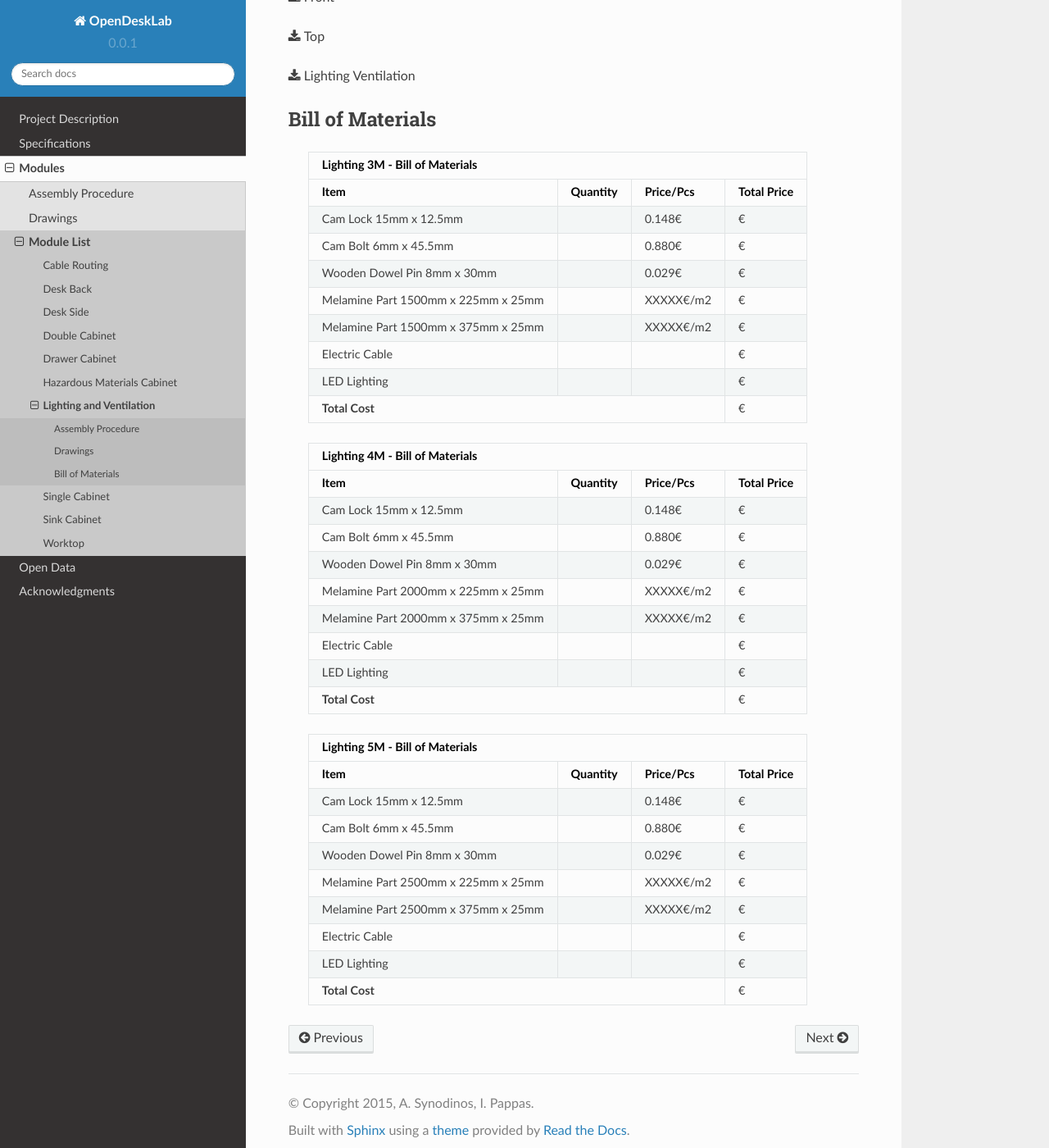
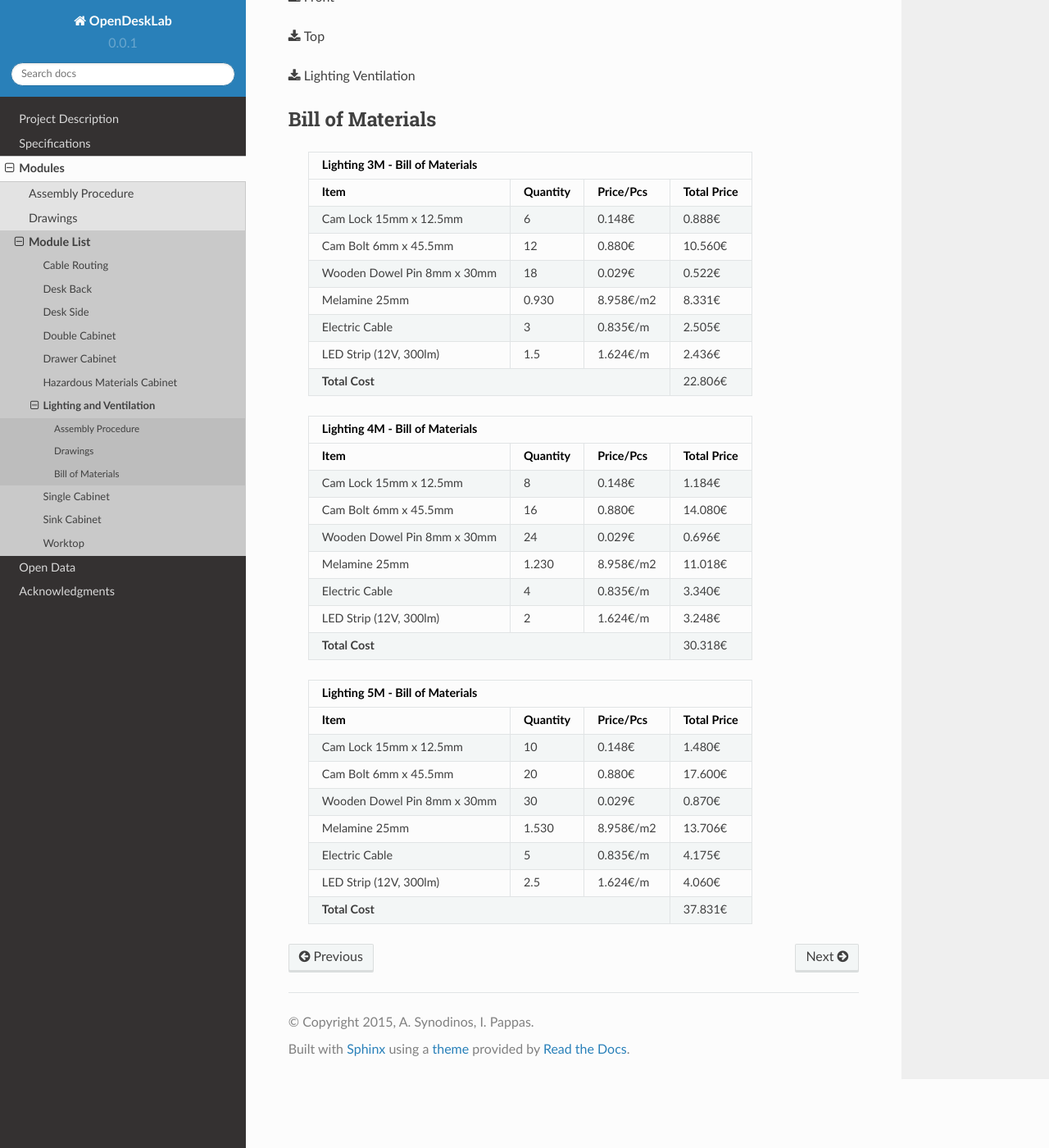
Before and after one commit to ellak-monades-aristeias/OpenDeskLab, a Sphinx documentation site: the page built from docs/include/parts/lighting.rst, in a window 1280 px wide and 1400 px high, scrolled down 2289 px. Shown: the whole window at 82% size. Built offline with Sphinx 7.4.7 and the Read the Docs theme 2.0.0, drawn with Linux system fonts in a browser that asks for light colours.

Commit message:
Added lighting BOM

```diff
--- a/docs/include/parts/hazardous_materials_cabinet.rst
+++ b/docs/include/parts/hazardous_materials_cabinet.rst
@@ -25,7 +25,7 @@ Assembly Procedure
 
 The hazardous materials cabinet must be carefully assembled to provide the required protection. After the carefull assembly of the cabinet, before connecting the door, the silicone caulk must be used to provide an airtight seal when closed. The hinges used for this cabinet **should** be self-closing.
 
-This cabinet is the only one that must be painted, using a special fire-retardant paint.
+This cabinet is the only one that must be painted, using a special fire-retardant paint. You should paint the panels before assembling them together, since after the assembly it can be very difficult to paint everything evenly.
 
 First you assemble the side panels
 
--- a/docs/include/parts/lighting.rst
+++ b/docs/include/parts/lighting.rst
@@ -66,21 +66,19 @@ Bill of Materials
       +-------------------------------------+----------+-----------+-------------+
       | Item                                | Quantity | Price/Pcs | Total Price |
       +=====================================+==========+===========+=============+
-      | Cam Lock 15mm x 12.5mm              |          |    0.148€ |           € |
+      | Cam Lock 15mm x 12.5mm              |        6 |    0.148€ |      0.888€ |
       +-------------------------------------+----------+-----------+-------------+
-      | Cam Bolt 6mm x 45.5mm               |          |    0.880€ |           € |
+      | Cam Bolt 6mm x 45.5mm               |       12 |    0.880€ |     10.560€ |
       +-------------------------------------+----------+-----------+-------------+
-      | Wooden Dowel Pin 8mm x 30mm         |          |    0.029€ |           € |
+      | Wooden Dowel Pin 8mm x 30mm         |       18 |    0.029€ |      0.522€ |
       +-------------------------------------+----------+-----------+-------------+
-      | Melamine Part 1500mm x 225mm x 25mm |          | XXXXX€/m2 |           € |
+      | Melamine 25mm                       |    0.930 | 8.958€/m2 |      8.331€ |
       +-------------------------------------+----------+-----------+-------------+
-      | Melamine Part 1500mm x 375mm x 25mm |          | XXXXX€/m2 |           € |
+      | Electric Cable                      |        3 |  0.835€/m |      2.505€ |
       +-------------------------------------+----------+-----------+-------------+
-      | Electric Cable                      |          |           |           € |
+      | LED Strip (12V, 300lm)              |      1.5 |  1.624€/m |      2.436€ |
       +-------------------------------------+----------+-----------+-------------+
-      | LED Lighting                        |          |           |           € |
-      +-------------------------------------+----------+-----------+-------------+
-      | **Total Cost**                                             |           € |
+      | **Total Cost**                                             |     22.806€ |
       +-------------------------------------+----------+-----------+-------------+
 
    .. tabularcolumns:: |l|c|c|c|
@@ -91,21 +89,19 @@ Bill of Materials
       +-------------------------------------+----------+-----------+-------------+
       | Item                                | Quantity | Price/Pcs | Total Price |
       +=====================================+==========+===========+=============+
-      | Cam Lock 15mm x 12.5mm              |          |    0.148€ |           € |
+      | Cam Lock 15mm x 12.5mm              |        8 |    0.148€ |      1.184€ |
       +-------------------------------------+----------+-----------+-------------+
-      | Cam Bolt 6mm x 45.5mm               |          |    0.880€ |           € |
+      | Cam Bolt 6mm x 45.5mm               |       16 |    0.880€ |     14.080€ |
       +-------------------------------------+----------+-----------+-------------+
-      | Wooden Dowel Pin 8mm x 30mm         |          |    0.029€ |           € |
+      | Wooden Dowel Pin 8mm x 30mm         |       24 |    0.029€ |      0.696€ |
       +-------------------------------------+----------+-----------+-------------+
-      | Melamine Part 2000mm x 225mm x 25mm |          | XXXXX€/m2 |           € |
+      | Melamine 25mm                       |    1.230 | 8.958€/m2 |     11.018€ |
       +-------------------------------------+----------+-----------+-------------+
-      | Melamine Part 2000mm x 375mm x 25mm |          | XXXXX€/m2 |           € |
+      | Electric Cable                      |        4 |  0.835€/m |      3.340€ |
       +-------------------------------------+----------+-----------+-------------+
-      | Electric Cable                      |          |           |           € |
+      | LED Strip (12V, 300lm)              |        2 |  1.624€/m |      3.248€ |
       +-------------------------------------+----------+-----------+-------------+
-      | LED Lighting                        |          |           |           € |
-      +-------------------------------------+----------+-----------+-------------+
-      | **Total Cost**                                             |           € |
+      | **Total Cost**                                             |     30.318€ |
       +-------------------------------------+----------+-----------+-------------+
 
    .. tabularcolumns:: |l|c|c|c|
@@ -116,19 +112,17 @@ Bill of Materials
       +-------------------------------------+----------+-----------+-------------+
       | Item                                | Quantity | Price/Pcs | Total Price |
       +=====================================+==========+===========+=============+
-      | Cam Lock 15mm x 12.5mm              |          |    0.148€ |           € |
+      | Cam Lock 15mm x 12.5mm              |       10 |    0.148€ |      1.480€ |
       +-------------------------------------+----------+-----------+-------------+
-      | Cam Bolt 6mm x 45.5mm               |          |    0.880€ |           € |
+      | Cam Bolt 6mm x 45.5mm               |       20 |    0.880€ |     17.600€ |
       +-------------------------------------+----------+-----------+-------------+
-      | Wooden Dowel Pin 8mm x 30mm         |          |    0.029€ |           € |
+      | Wooden Dowel Pin 8mm x 30mm         |       30 |    0.029€ |      0.870€ |
       +-------------------------------------+----------+-----------+-------------+
-      | Melamine Part 2500mm x 225mm x 25mm |          | XXXXX€/m2 |           € |
+      | Melamine 25mm                       |    1.530 | 8.958€/m2 |     13.706€ |
       +-------------------------------------+----------+-----------+-------------+
-      | Melamine Part 2500mm x 375mm x 25mm |          | XXXXX€/m2 |           € |
+      | Electric Cable                      |        5 |  0.835€/m |      4.175€ |
       +-------------------------------------+----------+-----------+-------------+
-      | Electric Cable                      |          |           |           € |
+      | LED Strip (12V, 300lm)              |      2.5 |  1.624€/m |      4.060€ |
       +-------------------------------------+----------+-----------+-------------+
-      | LED Lighting                        |          |           |           € |
+      | **Total Cost**                                             |     37.831€ |
       +-------------------------------------+----------+-----------+-------------+
-      | **Total Cost**                                             |           € |
-      +-------------------------------------+----------+-----------+-------------+
```
